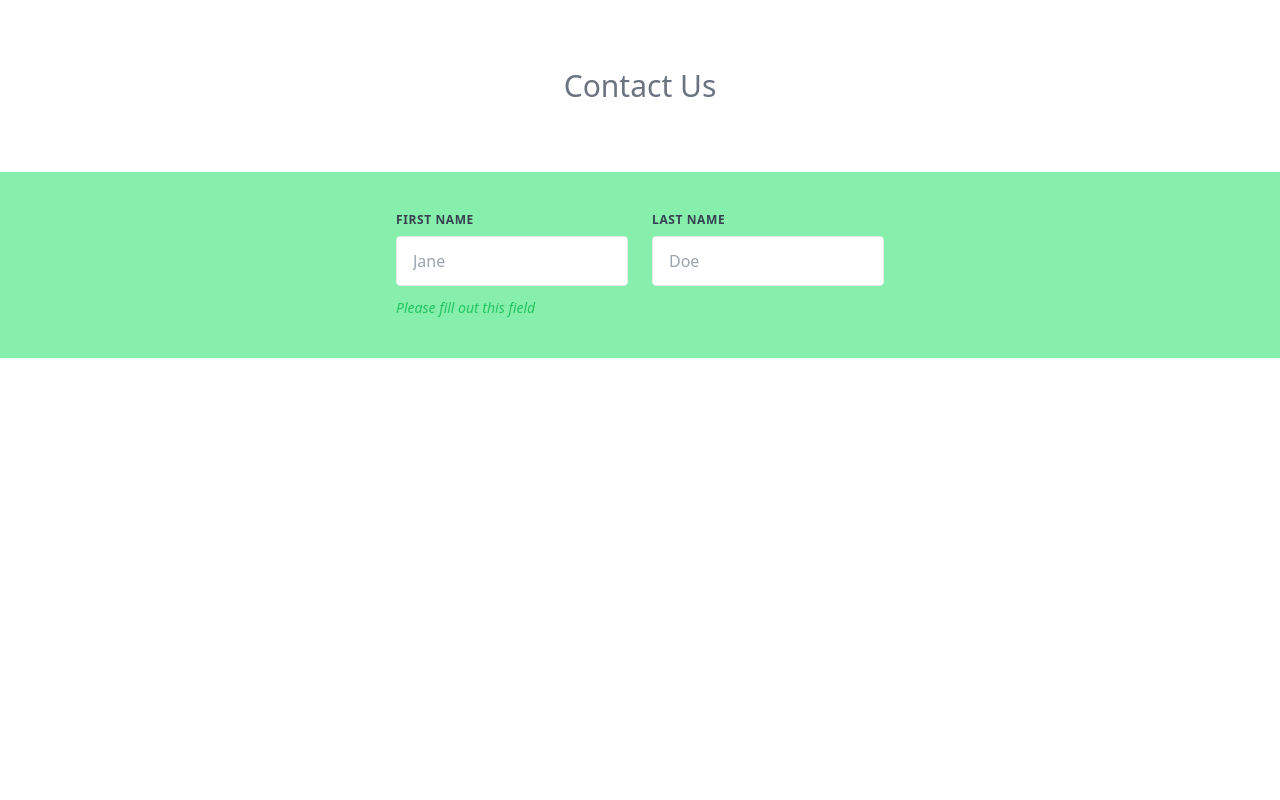
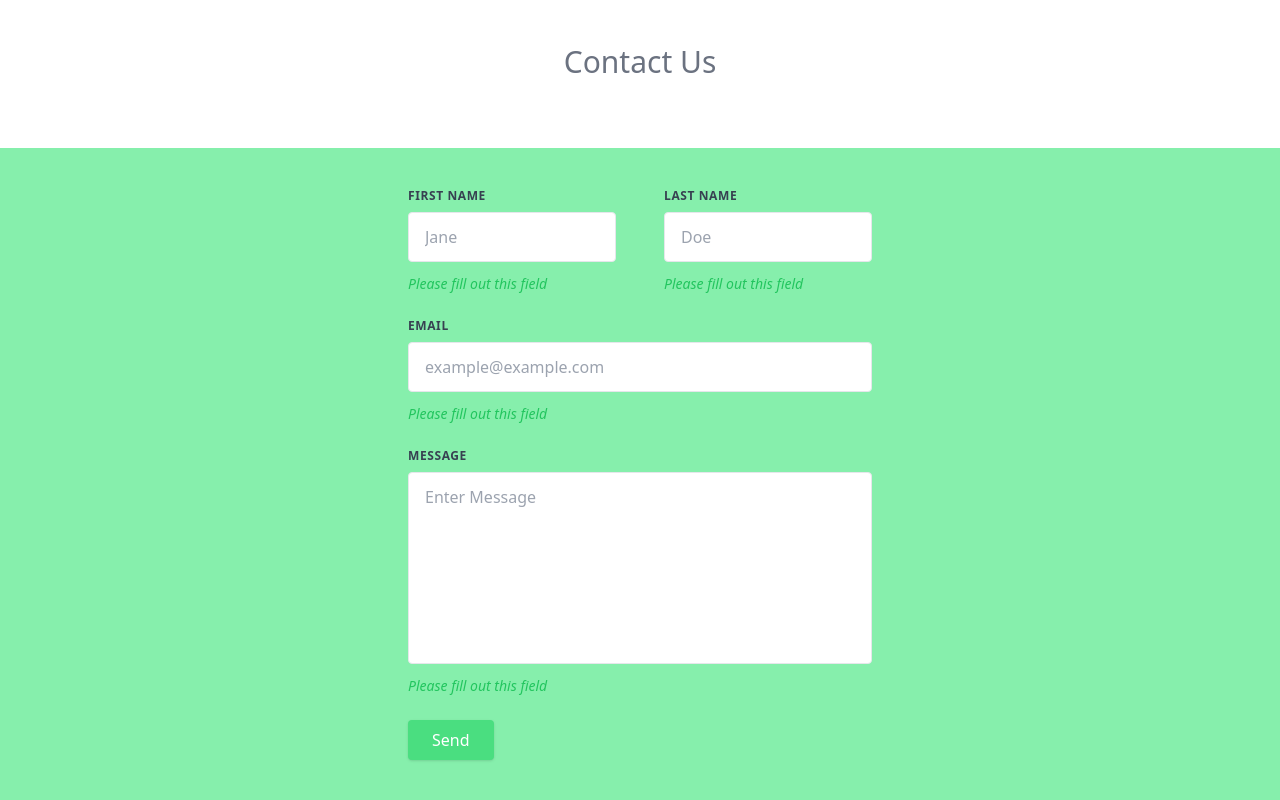
Before and after one commit to ss12932/real-estate-tw, a website: page index.html in a window 1280 px wide. Shown: the part 3998-4798 px from the top of the page. Before the commit the page ends 4356 px from the top, so only its background shows below. Drawn offline with Linux system fonts and the light colour scheme.

Commit message:
completed form section

```diff
--- a/index.html
+++ b/index.html
@@ -308,7 +308,7 @@
       class="p-10 grid sm:grid-cols-1 gap-5 md:grid-cols-3 lg:grid-cols-3 xl:grid-cols-3"
     >
       <!-- card 1 -->
-      <div class="w-72 mx-auto shadow-lg bg-white rounded-xl p-4">
+      <div class="mx-auto shadow-lg bg-white rounded-xl p-4">
         <p class="text-grey-600">
           <span class="text-green-500 text-lg font-bold">"</span>
           This is one of the best property websites I have ever used. Kudos to
@@ -330,7 +330,7 @@
         </div>
       </div>
       <!-- card 2 -->
-      <div class="w-72 mx-auto shadow-lg bg-white rounded-xl p-4">
+      <div class="mx-auto shadow-lg bg-white rounded-xl p-4">
         <p class="text-grey-600">
           <span class="text-green-500 text-lg font-bold">"</span>
           This is one of the best property websites I have ever used. Kudos to
@@ -352,7 +352,7 @@
         </div>
       </div>
       <!-- card 3 -->
-      <div class="w-72 mx-auto shadow-lg bg-white rounded-xl p-4">
+      <div class="mx-auto shadow-lg bg-white rounded-xl p-4">
         <p class="text-grey-600">
           <span class="text-green-500 text-lg font-bold">"</span>
           This is one of the best property websites I have ever used. Kudos to
@@ -379,8 +379,8 @@
     </div>
     <div class="bg-green-300 mt-5 flex p-10 justify-center items-center">
       <form class="w-full max-w-lg">
-        <div class="flex">
-          <div class="w-full md:w-1/2 px-3 mb-6 md:mb-0">
+        <div class="flex mb-6 flex-wrap">
+          <div class="w-full md:w-1/2 px-6 mb-6 md:mb-0">
             <label
               class="block uppercase text-xs text-gray-700 font-bold mb-2 tracking-wider"
               >First Name</label
@@ -394,16 +394,64 @@
               Please fill out this field
             </p>
           </div>
-          <div class="w-full md:w-1/2 md:mb-0 px-3">
+          <div class="w-full md:w-1/2 md:mb-0 px-6">
             <label
               class="block uppercase text-xs text-gray-700 font-bold mb-2 tracking-wider"
               >Last Name</label
             >
+
+            <input
+              type="text"
+              class="block py-3 px-4 rounded text-gray-700 w-full mb-3 border border-green"
+              placeholder="Doe"
+            />
+            <p class="text-sm text-green-500 italic">
+              Please fill out this field
+            </p>
+          </div>
+        </div>
+        <div class="flex mx-3 mb-6">
+          <div class="w-full px-3">
+            <label
+              class="block uppercase text-xs text-gray-700 font-bold mb-2 tracking-wider"
+              for=""
+              >Email</label
+            >
             <input
               type="text"
               class="block py-3 px-4 rounded text-gray-700 w-full border border-green"
-              placeholder="Doe"
+              placeholder="example@example.com"
             />
+            <p class="text-sm mt-3 text-green-500 italic">
+              Please fill out this field
+            </p>
+          </div>
+        </div>
+
+        <div class="flex mx-3 mb-6">
+          <div class="w-full px-3">
+            <label
+              class="block uppercase text-xs text-gray-700 font-bold mb-2 tracking-wider"
+              for=""
+              >Message</label
+            >
+            <textarea
+              type="text"
+              class="no-resize resize-none appearance-none h-48 block py-3 px-4 rounded text-gray-700 w-full border border-green"
+              placeholder="Enter Message"
+            ></textarea>
+            <p class="text-sm mt-3 text-green-500 italic">
+              Please fill out this field
+            </p>
+          </div>
+        </div>
+        <div class="md:flex md:items-center">
+          <div class="md:w-1/3">
+            <button
+              class="shadow bg-green-400 text-white py-2 px-6 mx-6 rounded"
+            >
+              Send
+            </button>
           </div>
         </div>
       </form>
```
Also changed, not shown: assets/css/main.css.
